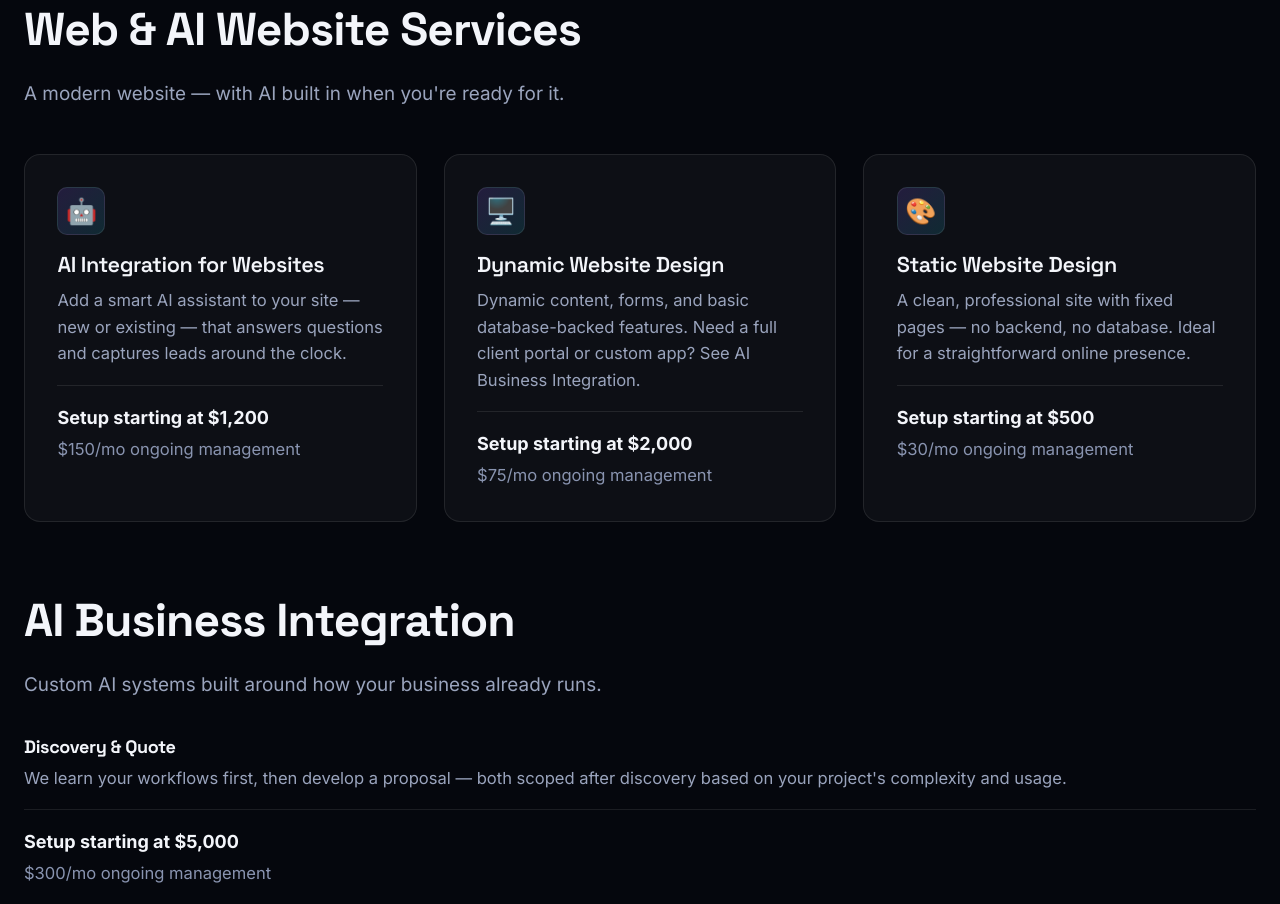
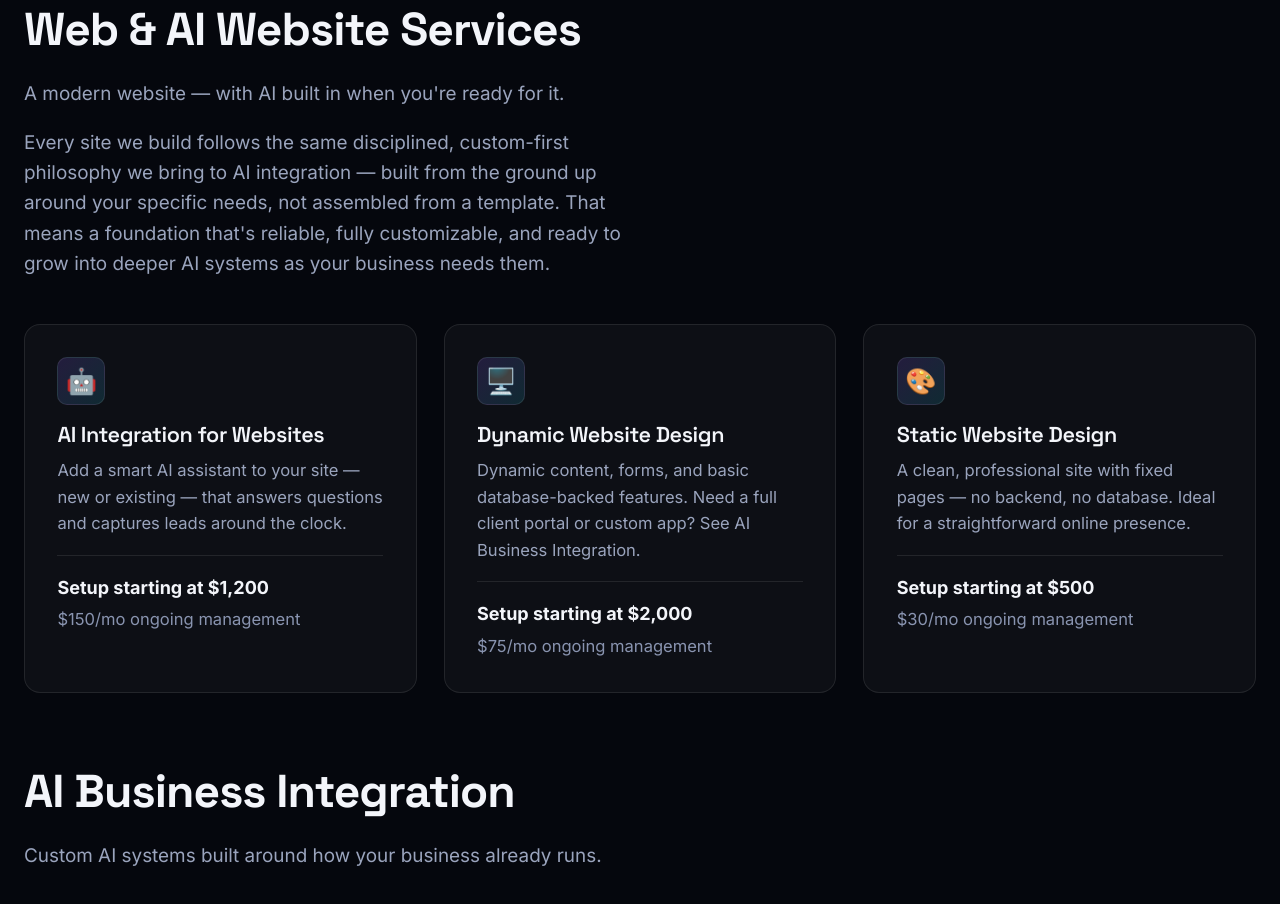
Before and after one commit to Byrdman-dev/integralai-website, a plain HTML site: page index.html in a window 1280 px wide. Shown: the part 1393-2297 px from the top of the page. Drawn offline with Linux system fonts and the light colour scheme.

Commit message:
Add custom-first philosophy lede to Web & AI Website Services
Adds a second intro paragraph above the three service tiles explaining
that every site follows the same disciplined, custom-first approach
used for AI integration work. Reuses the existing .section-lede style
and .reveal scroll-trigger animation already used elsewhere on the site.

```diff
--- a/index.html
+++ b/index.html
@@ -127,6 +127,10 @@
           <div class="services-group">
             <h2 class="reveal">Web &amp; AI Website Services</h2>
             <p class="section-lede reveal">A modern website — with AI built in when you're ready for it.</p>
+            <p class="section-lede reveal">Every site we build follows the same disciplined, custom-first
+              philosophy we bring to AI integration — built from the ground up around your specific needs, not
+              assembled from a template. That means a foundation that's reliable, fully customizable, and ready
+              to grow into deeper AI systems as your business needs them.</p>
 
             <div class="grid services-grid">
               <article class="card reveal">
```
